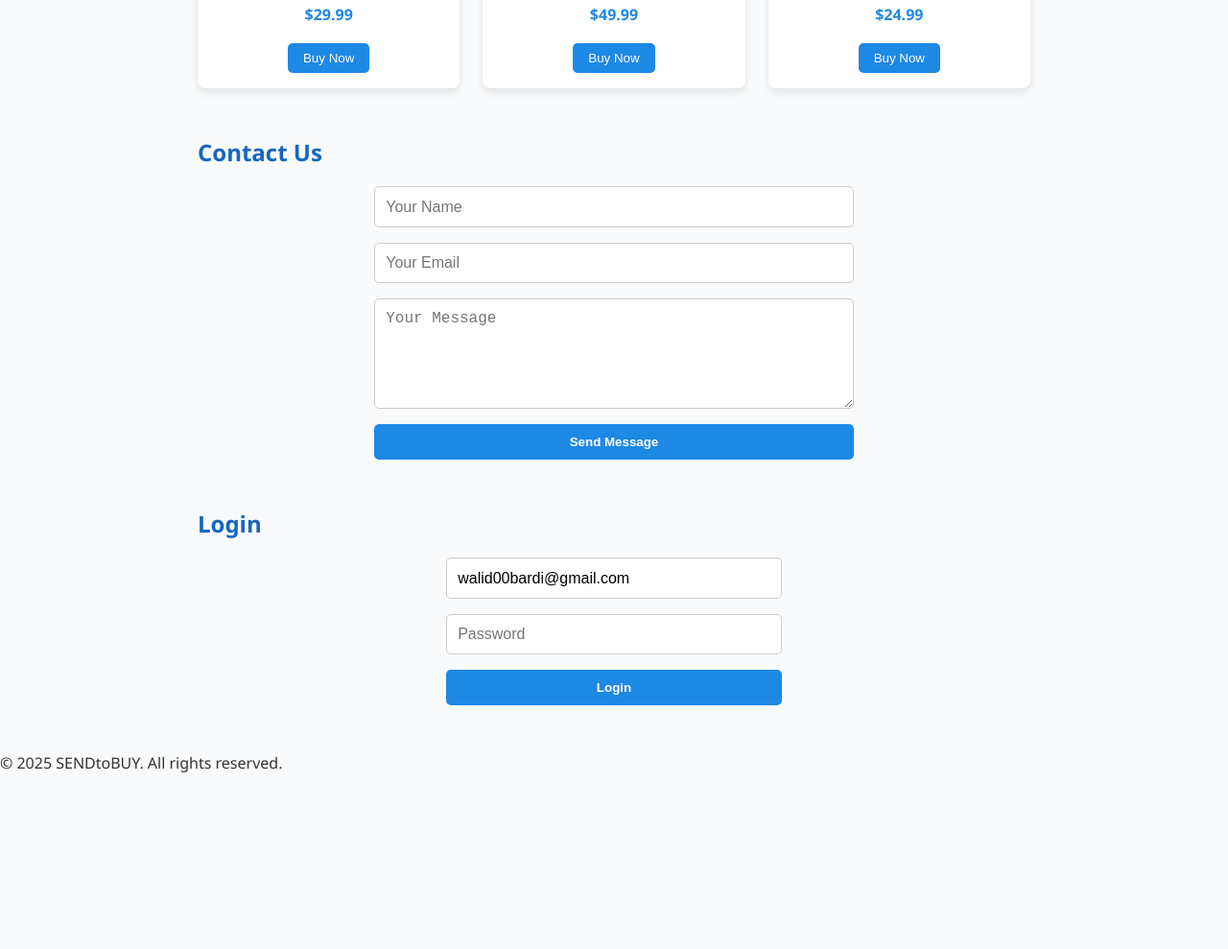
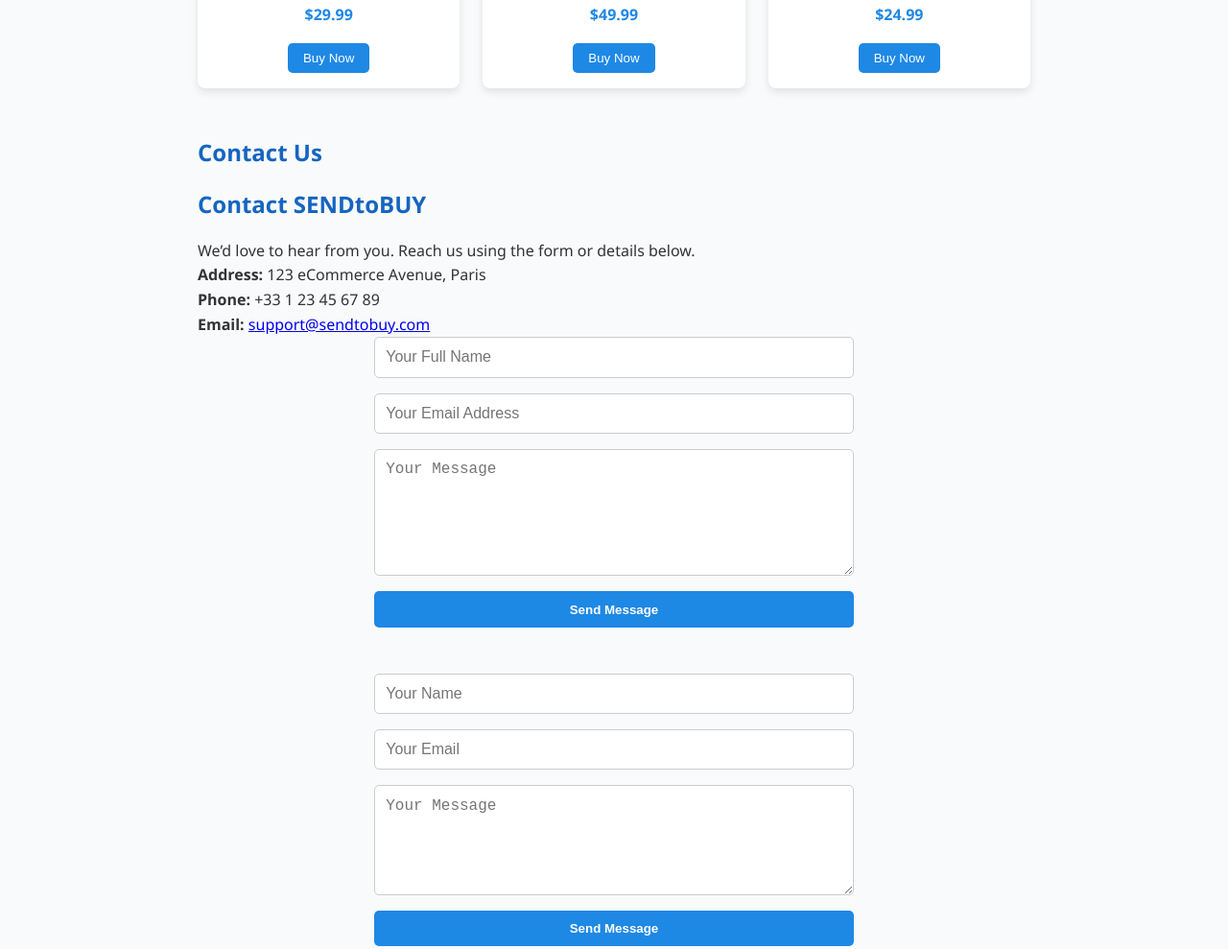
Before and after one commit to oualidbardi/SENDtoBUY, a plain HTML site: page index.html in a window 1280 px wide. Shown: the part 836-1825 px from the top of the page at 96% size. Before the commit the page ends 1645 px from the top, so only its background shows below. Drawn offline with Linux system fonts and the light colour scheme.

Commit message:
index.html

```diff
--- a/index.html
+++ b/index.html
@@ -239,6 +239,34 @@
 
     <section id="contact">
       <h2>Contact Us</h2>
+      <!DOCTYPE html>
+<html lang="en">
+<head>
+  <meta charset="UTF-8">
+  <meta name="viewport" content="width=device-width, initial-scale=1.0">
+  <title>Contact – SENDtoBUY</title>
+  <link rel="stylesheet" href="style.css"> <!-- Link the CSS file -->
+</head>
+<body>
+  <section class="contact-zone">
+    <h2>Contact SENDtoBUY</h2>
+    <p>We’d love to hear from you. Reach us using the form or details below.</p>
+
+    <div class="contact-info">
+      <p><strong>Address:</strong> 123 eCommerce Avenue, Paris</p>
+      <p><strong>Phone:</strong> +33 1 23 45 67 89</p>
+      <p><strong>Email:</strong> <a href="mailto:support@sendtobuy.com">support@sendtobuy.com</a></p>
+    </div>
+
+    <form action="mailto:support@sendtobuy.com" method="POST" enctype="text/plain" class="contact-form">
+      <input type="text" name="name" placeholder="Your Full Name" required>
+      <input type="email" name="email" placeholder="Your Email Address" required>
+      <textarea name="message" placeholder="Your Message" rows="6" required></textarea>
+      <button type="submit">Send Message</button>
+    </form>
+  </section>
+</body>
+</html>
       <form>
         <input type="text" placeholder="Your Name" required />
         <input type="email" placeholder="Your Email" required />
```
